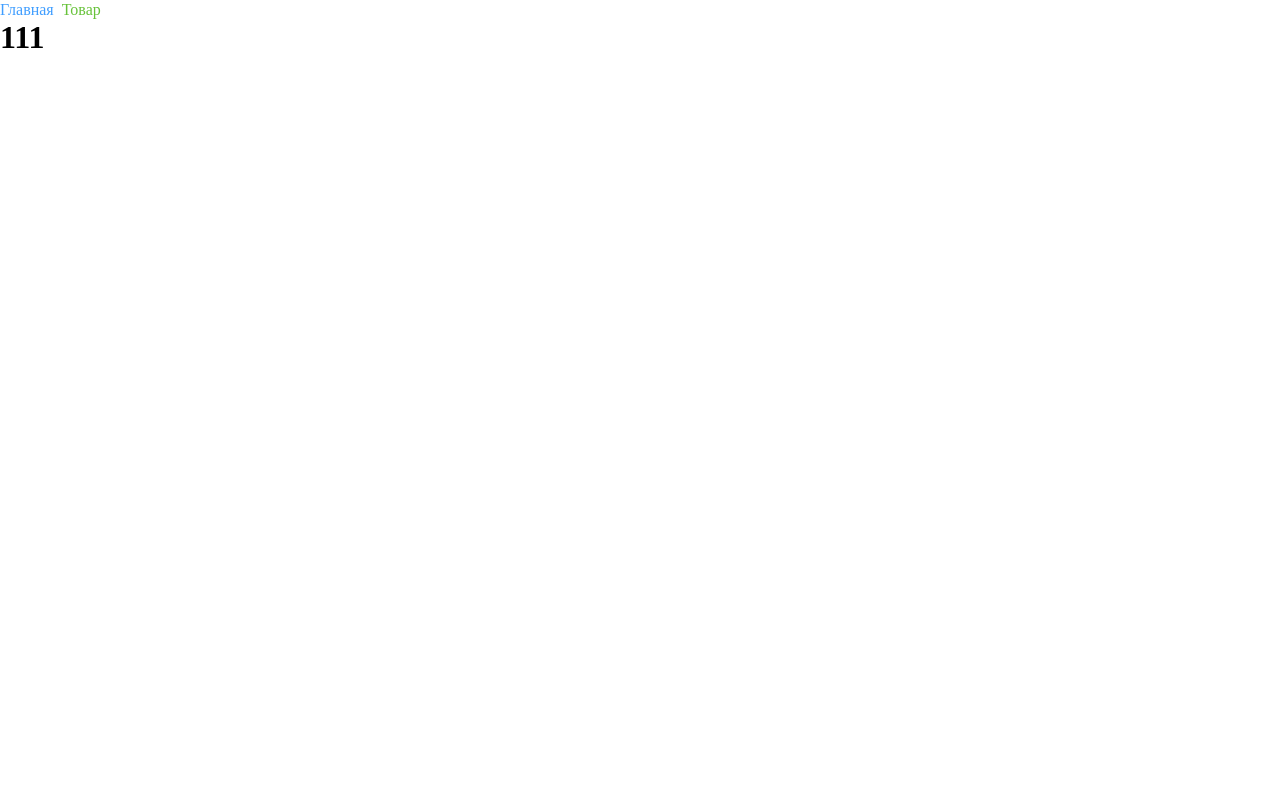
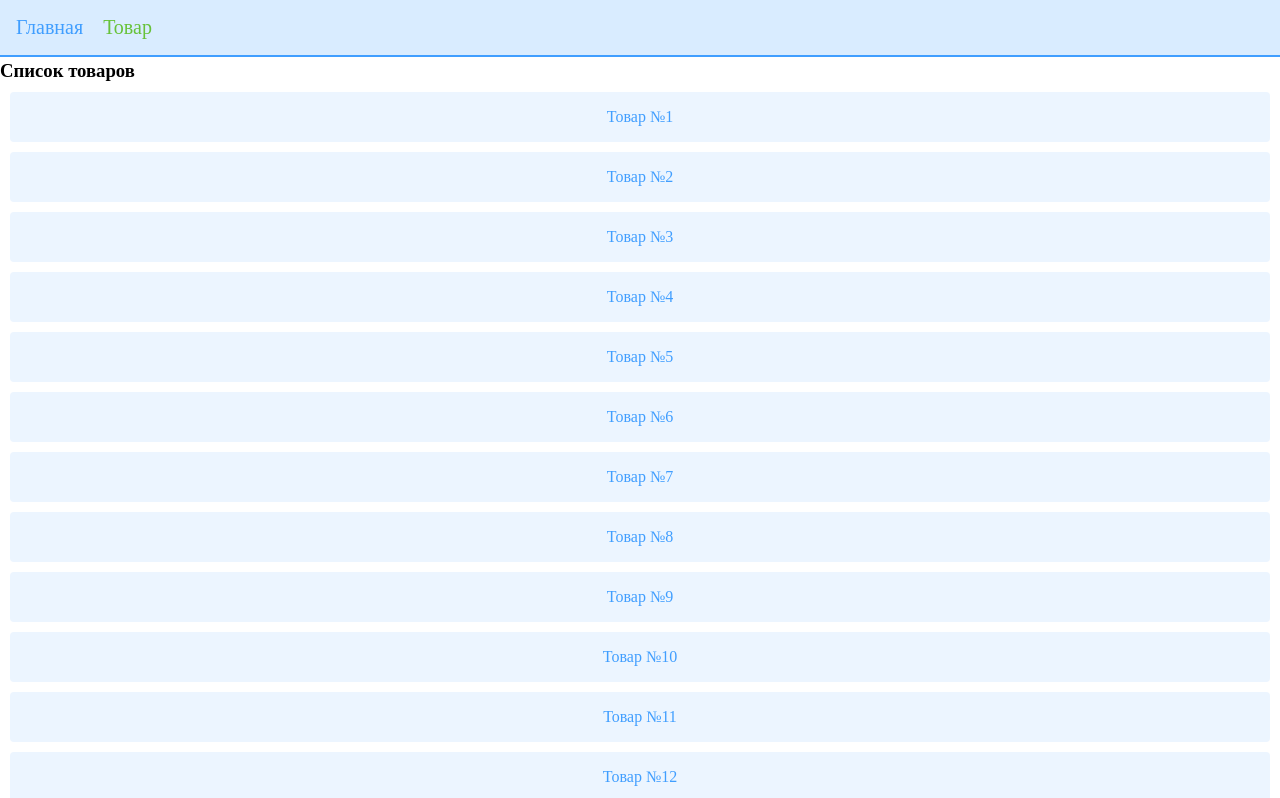
Before and after one commit to ruslankadyrov/it-code-hw6-e-commerce, a Vue app: page / in a window 1280 px wide. Shown: the top 798 px of the page. Built offline with nearby package versions, Linux system fonts and the light colour scheme.

Commit message:
pages content

```diff
--- a/src/App.vue
+++ b/src/App.vue
@@ -17,8 +17,21 @@
 </template>
 
 <style scoped lang="scss">
+.header {
+  background-color: #d9ecff;
+  position: fixed;
+  top: 0;
+  z-index: 100;
+  width: 100%;
+  padding: 16px;
+  border-bottom: 2px solid #409eff;
+}
+
+.app__main {
+  margin-top: 60px;
+}
 .el-link {
-  font-size: 16px;
-  margin-right: 8px;
+  font-size: 20px;
+  margin-right: 20px;
 }
 </style>
--- a/src/pages/ListView.vue
+++ b/src/pages/ListView.vue
@@ -1,7 +1,30 @@
 <script setup lang="ts"></script>
 
 <template>
-  <h1>111</h1>
+  <h3>Список товаров</h3>
+  <el-scrollbar>
+    <p
+      v-for="item in 20"
+      :key="item"
+      class="scrollbar-demo-item"
+      @click="$router.push({ name: 'Product' })"
+    >
+      Товар №{{ item }}
+    </p>
+  </el-scrollbar>
 </template>
 
-<style scoped lang="scss"></style>
+<style scoped lang="scss">
+.scrollbar-demo-item {
+  cursor: pointer;
+  display: flex;
+  align-items: center;
+  justify-content: center;
+  height: 50px;
+  margin: 10px;
+  text-align: center;
+  border-radius: 4px;
+  background: var(--el-color-primary-light-9);
+  color: var(--el-color-primary);
+}
+</style>
--- a/src/pages/ProductView.vue
+++ b/src/pages/ProductView.vue
@@ -1,7 +1,10 @@
 <script setup lang="ts"></script>
 
 <template>
-  <h1>222</h1>
+  <h3>Товар №</h3>
+  <el-button type="primary" plain @click="$router.push({ name: 'List' })"
+    >Назад</el-button
+  >
 </template>
 
 <style scoped lang="scss"></style>
```
